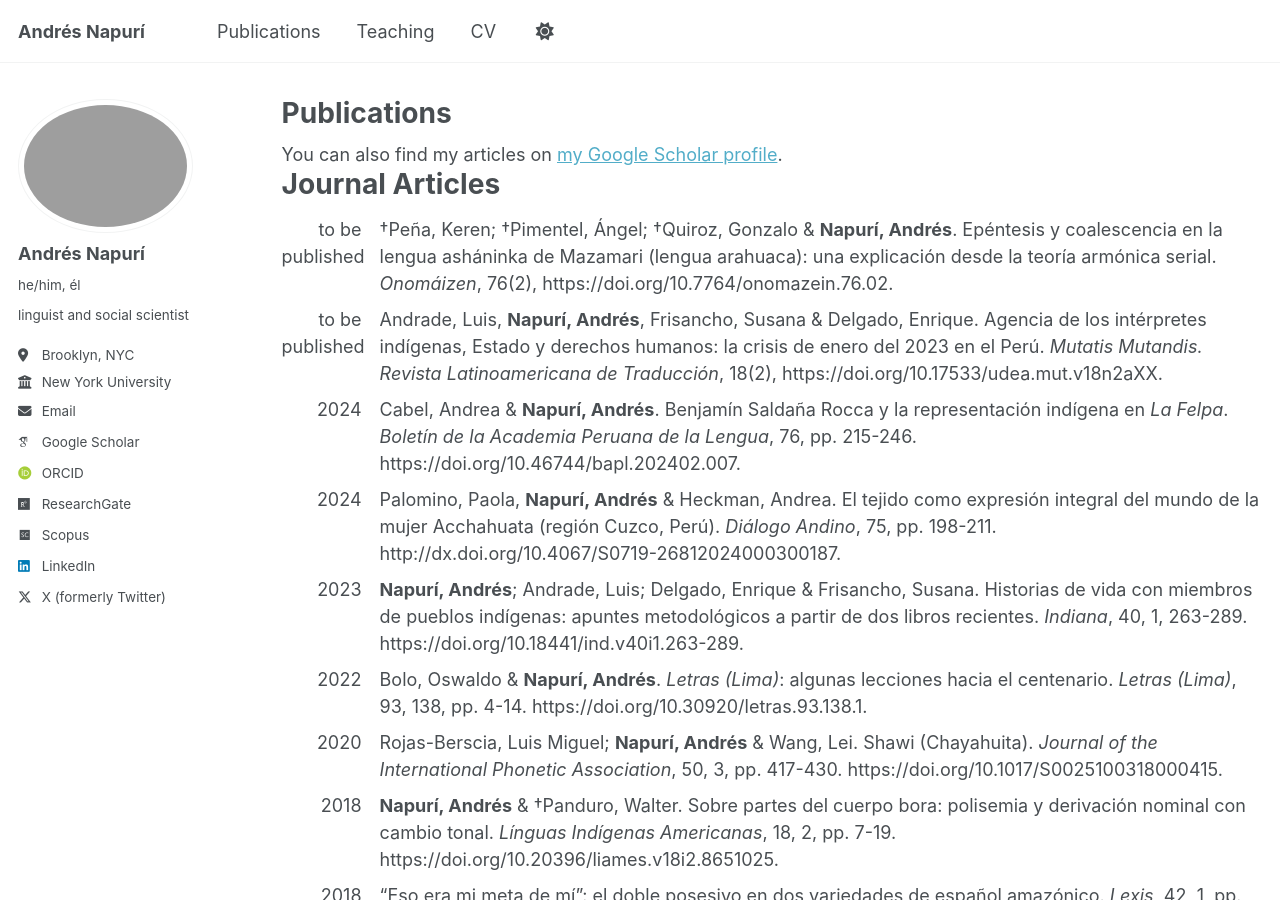
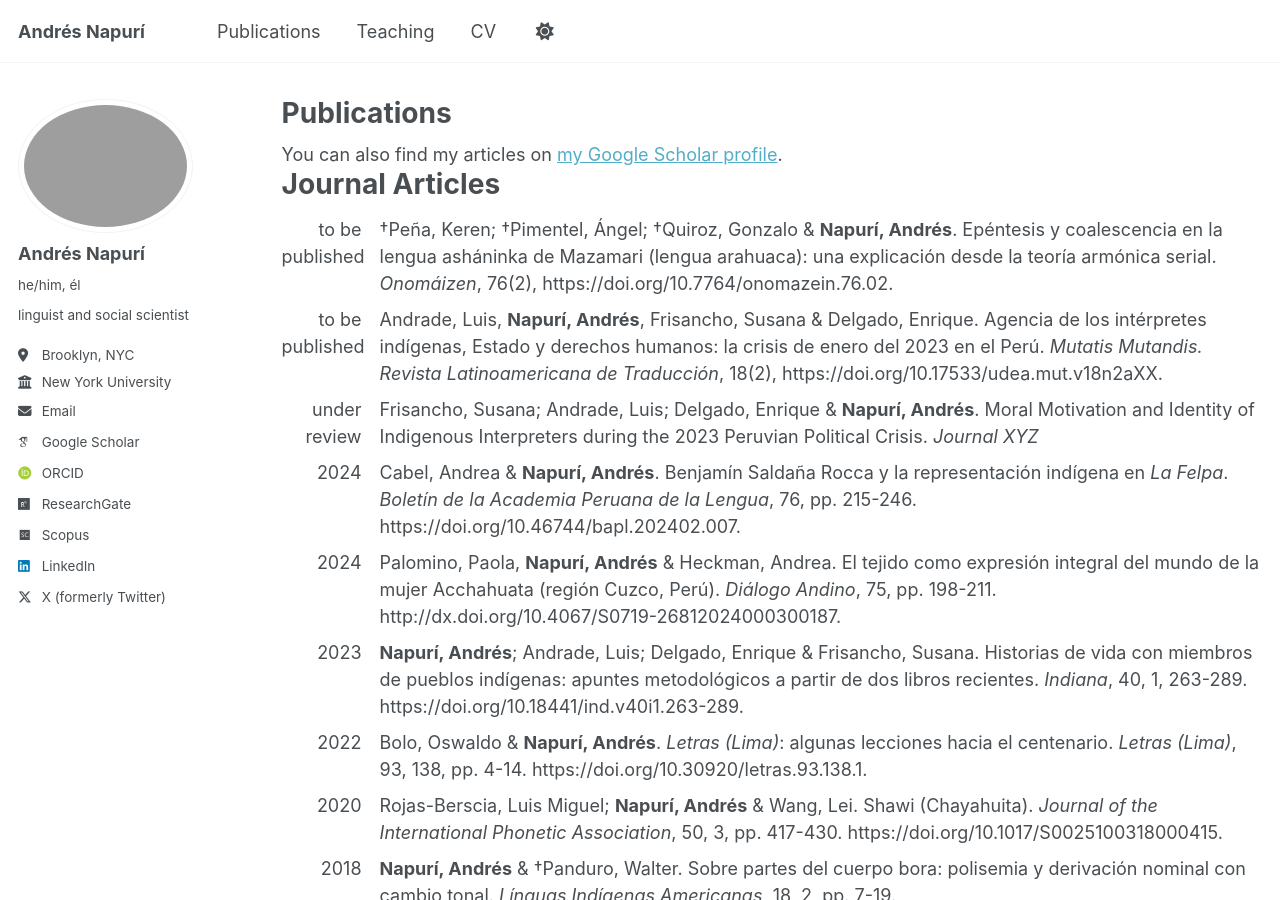
Before and after one commit to andresnapuri/andresnapuri.github.io, a Jekyll site: the page built from _pages/publications.html, in a window 1280 px wide and 900 px high. Built offline with Jekyll 4.4.1, drawn with Linux system fonts in a browser that asks for light colours; some web fonts are replaced; a script that is not in the unit is left out.

Commit message:
Update publications.html

```diff
--- a/_pages/publications.html
+++ b/_pages/publications.html
@@ -21,6 +21,10 @@ author_profile: true
   <div class="pub-item">
     <span class="pub-year">to be published</span>
     <span class="pub-info">Andrade, Luis, <strong>Napurí, Andrés</strong>, Frisancho, Susana & Delgado, Enrique. Agencia de los intérpretes indígenas, Estado y derechos humanos: la crisis de enero del 2023 en el Perú. <em>Mutatis Mutandis. Revista Latinoamericana de Traducción</em>, 18(2), https://doi.org/10.17533/udea.mut.v18n2aXX.</span>
+  </div>
+  <div class="pub-item">
+    <span class="pub-year">under review</span>
+    <span class="pub-info">Frisancho, Susana; Andrade, Luis; Delgado, Enrique & <strong>Napurí, Andrés</strong>. Moral Motivation and Identity of Indigenous Interpreters during the 2023 Peruvian Political Crisis. <em>Journal XYZ</em></span>
   </div>
   <div class="pub-item">
     <span class="pub-year">2024</span>
```
